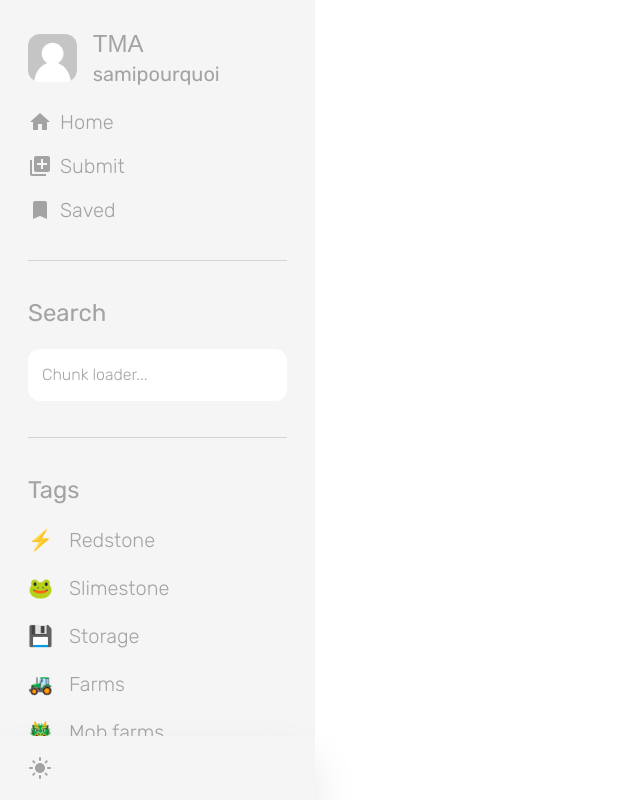
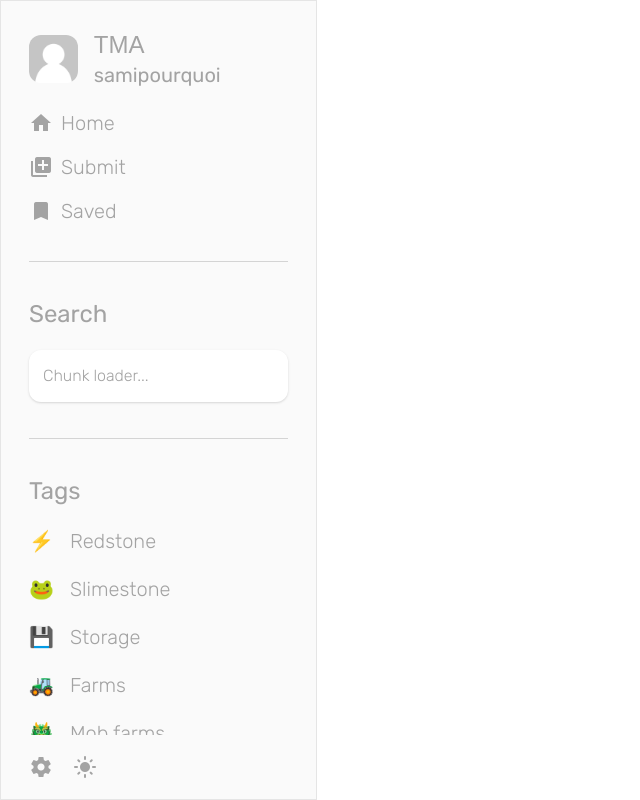
Before and after one commit to samipourquoi/tma, a Next.js app in the folder packages/othello/: page /new in a window 1280 px wide. Shown: the whole page, without its empty margins (0-640 px from the left). Built offline with nearby package versions, Linux system fonts and the light colour scheme; a web font is replaced by a local one.

Commit message:
othello: make button to show header on small screen sizes

```diff
--- a/packages/othello/src/components/new/header.tsx
+++ b/packages/othello/src/components/new/header.tsx
@@ -2,12 +2,17 @@ import React, { useState } from "react";
 import Image from "next/image";
 import Link from "next/link";
 
-export const NewHeader: React.FC = () => (
-  <header className="
-    bg-gray-100 h-screen text-gray-400 rounded-r-3xl text-xl text-black
-    flex flex-col relative
+export const NewHeader: React.FC = () => {
+  const [isForcedVisible, setForcedVisible] = useState(false);
+
+  return (
+    <div className="flex h-screen">
+      <header className={`
+        ${isForcedVisible ? "flex" : "hidden"} bg-gray-50 h-screen text-gray-400 text-xl text-black
+        flex flex-col relative border
+        md:flex
         md:rounded-r-none
-  ">
+      `}>
         <div className="overflow-y-auto p-7">
           <Profile/>
           <Navigation/>
@@ -16,7 +21,17 @@ export const NewHeader: React.FC = () => (
         </div>
         <OptionsBar/>
       </header>
+
+      <div className={`
+        material-icons text-gray-400 shadow ${isForcedVisible ? "" : "absolute"}
+        top-0 bg-gray-50 w-12 h-12 rounded-xl m-3 flex justify-center items-center
+        md:hidden
+        `} onClick={() => setForcedVisible(!isForcedVisible)}>
+        {isForcedVisible ? "navigate_before" : "navigate_next"}
+      </div>
+    </div>
   );
+}
 
 const Profile: React.FC = () => (
   <div className="flex items-center">
@@ -66,7 +81,8 @@ const SearchBar: React.FC = () => {
     <div className="py-9 my-9 border-t border-b border-gray-300">
       <h2 className="mb-5 text-2xl">Search</h2>
       <input type="text" placeholder={placeholder} className="
-        w-full outline-none border-none p-3.5 rounded-xl text-base font-light text-gray-600
+        w-full outline-none border-none p-3.5 rounded-xl text-base font-light
+        text-gray-600 shadow
       "/>
     </div>
   );
@@ -112,8 +128,10 @@ const OptionsBar: React.FC = () => {
   const [darken, setDarken] = useState(false);
 
   return (
-    <div className="min-h-10 p-7 py-5 flex justify-start items-center shadow-2xl">
-      <div className="material-icons cursor-pointer hover:text-gray-500" onClick={() => {
+    <div className="min-h-10 p-7 py-5 flex justify-start items-center">
+      <div className="material-icons mr-5">settings</div>
+
+      <div className="material-icons cursor-pointer text-gray-400 hover:text-gray-500" onClick={() => {
         setDarken(!darken);
       }}>
         {darken ? "dark_mode" : "light_mode"}
```
Lines whose indentation alone changed are shown as unchanged.
